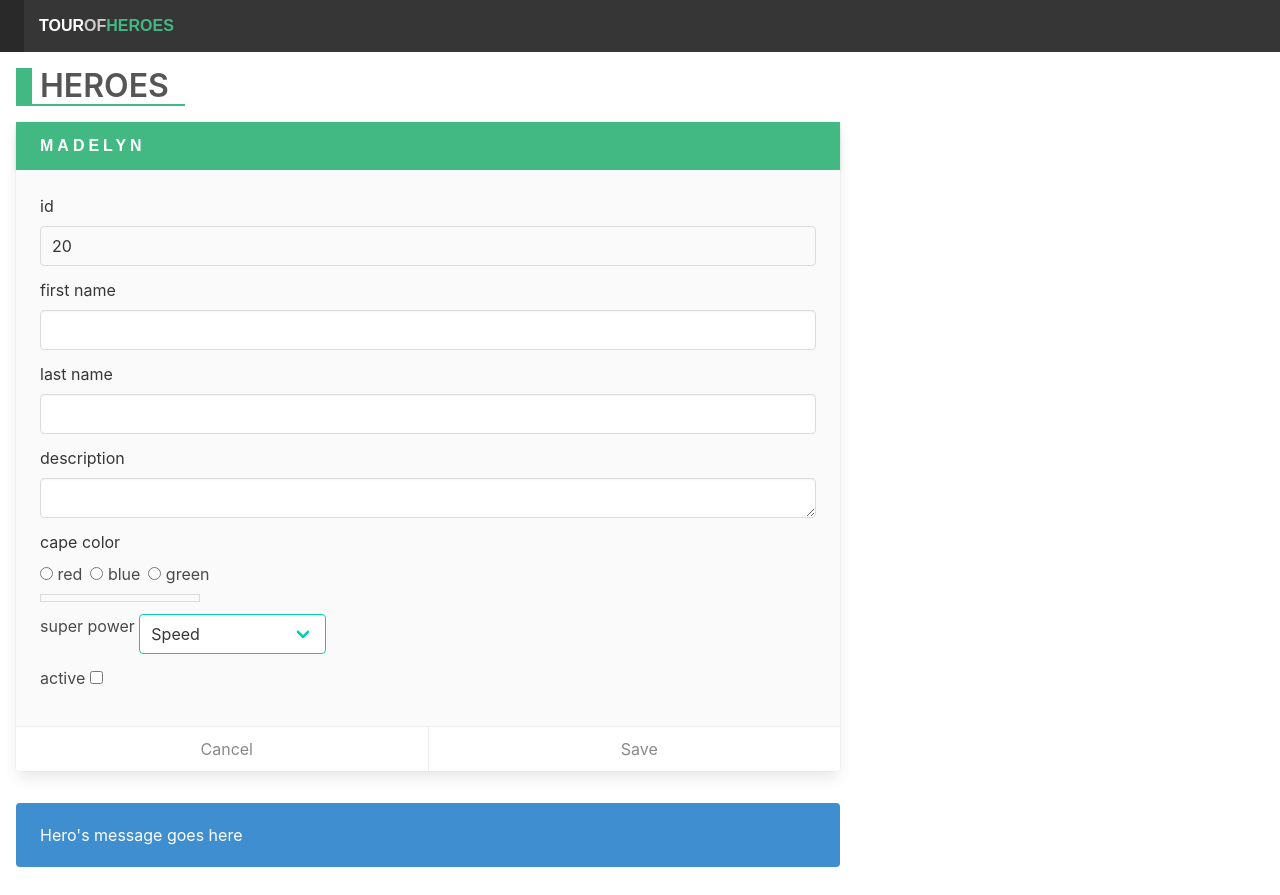
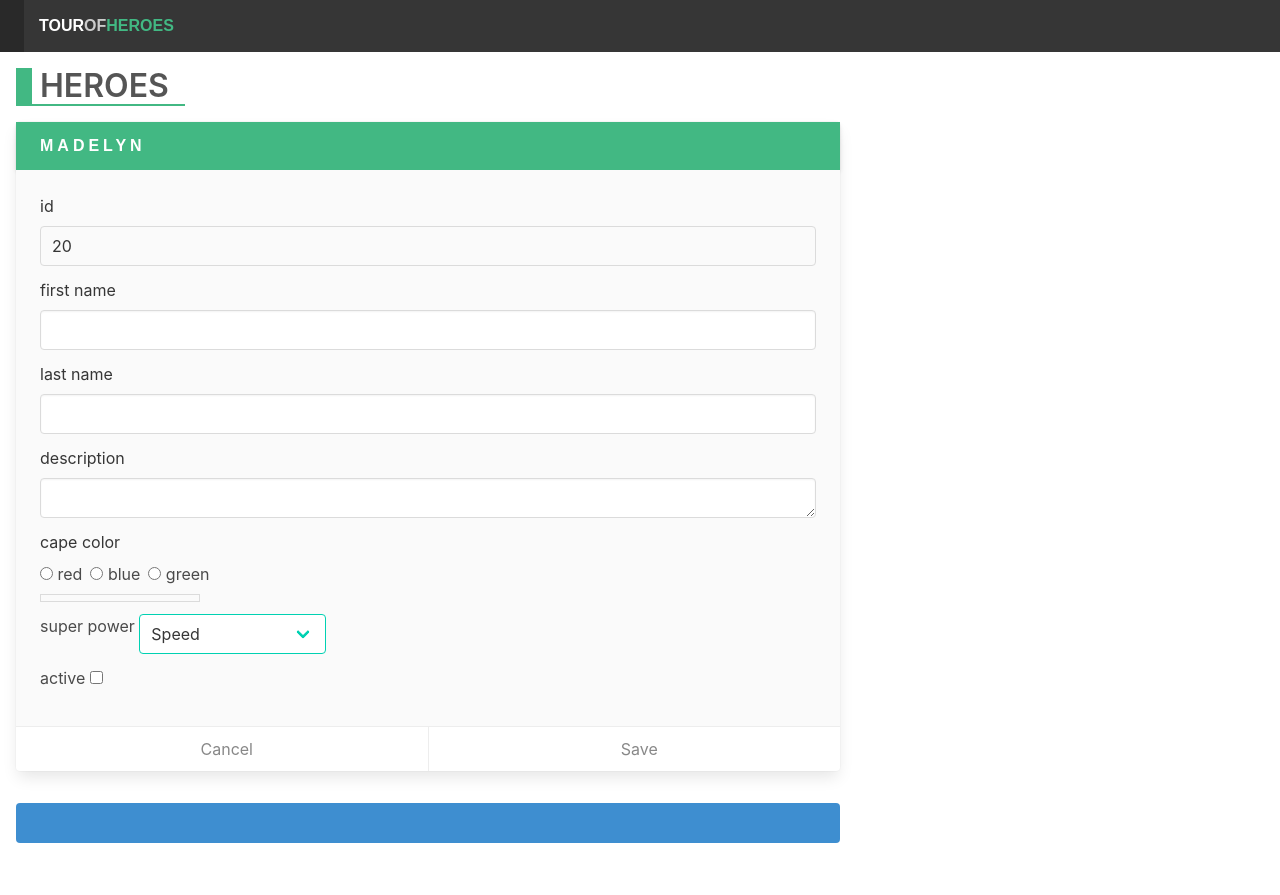
Before and after one commit to hcunninghampk/vue-heroes, a Vue app: page / in a window 1280 px wide. After the commit the page ends 871 px from the top, so only its background shows below. Built offline with nearby package versions, Linux system fonts and the light colour scheme.

Commit message:
chap3: bind click events

```diff
--- a/src/components/heroes.vue
+++ b/src/components/heroes.vue
@@ -66,17 +66,19 @@
             </div>
           </div>
           <footer class="card-footer">
-            <button class="link card-footer-item cancel-button">
+            <button class="link card-footer-item cancel-button" @click="cancelHero()">
               <i class="fas fa-undo"></i>
               <span>Cancel</span>
             </button>
-            <button class="link card-footer-item">
+            <button class="link card-footer-item save-button" @click="saveHero()">
               <i class="fas fa-save"></i>
               <span>Save</span>
             </button>
           </footer>
         </div>
-        <div class="notification is-info">{{ message }}</div>
+        <div class="notification is-info">
+          <pre>{{ message }}</pre>
+        </div>
       </div>
     </div>
   </div>
@@ -96,8 +98,16 @@ export default {
         power: 'cat whisperer',
         active: 'true'
       },
-      message: "Hero's message goes here",
+      message: "",
     }
+  },
+  methods: {
+    cancelHero() {
+      this.message = '';
+    },
+    saveHero() {
+      this.message = JSON.stringify(this.hero, null, '\n');
+    },
   },
 };
 </script>
```
